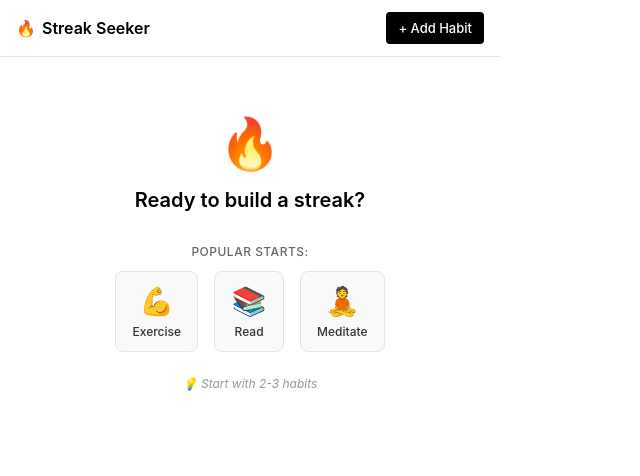
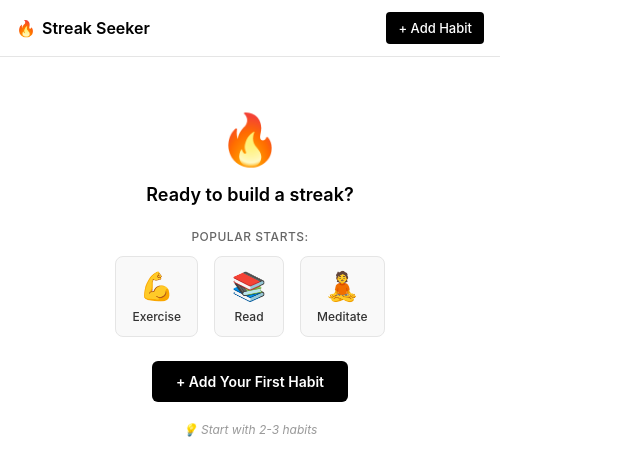
Before and after one commit to iccir919/streak-seeker, a React (Vite) app: page / in a window 1280 px wide. Shown: the top 476 px of the page, without its empty margins (0-640 px from the left). Built offline with nearby package versions, Linux system fonts and the light colour scheme.

Commit message:
Update version in package.json

```diff
--- a/package.json
+++ b/package.json
@@ -1,7 +1,7 @@
 {
   "name": "streak-seeker",
   "private": true,
-  "version": "0.0.0",
+  "version": "1.1.0",
   "type": "module",
   "scripts": {
     "dev": "vite",
--- a/src/App.css
+++ b/src/App.css
@@ -6,7 +6,7 @@
 
 /* Header */
 .header {
-  padding: 12px 16px; /* From 20px to 12px 16px */
+  padding: 12px 16px;
   border-bottom: 1px solid #E5E5E5;
   display: flex;
   justify-content: space-between;
@@ -16,17 +16,17 @@
 .logo {
   display: flex;
   align-items: center;
-  gap: 6px; /* From 8px to 6px */
-  font-size: 16px; /* From 24px to 16px */
+  gap: 6px;
+  font-size: 16px;
   font-weight: 600;
 }
 
 .btn-add {
-  padding: 8px 12px; /* From 10px 16px to 8px 12px */
+  padding: 8px 12px;
   background: black;
   color: white;
   border-radius: 4px;
-  font-size: 13px; /* From 14px to 13px */
+  font-size: 13px;
   font-weight: 500;
   transition: opacity 0.2s;
 }
@@ -37,7 +37,7 @@
 
 /* Main Content */
 .main {
-  padding: 8px 16px;
+  padding: 12px 16px;
   max-height: 480px;
   overflow-y: auto;
 }
@@ -63,7 +63,7 @@
 /* Empty State */
 .empty-state {
   text-align: center;
-  padding: 48px 24px;
+  padding: 40px 20px;
   color: #666666;
 }
 
@@ -79,15 +79,15 @@
 }
 
 .empty-state h2 {
-  font-size: 20px;
-  margin-bottom: 32px;
+  font-size: 18px;
+  margin-bottom: 24px;
   color: black;
   font-weight: 600;
 }
 
 /* Examples Section */
 .empty-state-examples {
-  margin-bottom: 32px;
+  margin-bottom: 24px;
 }
 
 .example-label {
@@ -127,8 +127,28 @@
   font-weight: 500;
 }
 
-.empty-state-examples {
-  margin-bottom: 24px; /* Adjusted from 32px */
+/* Add First Habit Button */
+.btn-add-first {
+  padding: 12px 24px;
+  background: black;
+  color: white;
+  border-radius: 6px;
+  font-size: 14px;
+  font-weight: 600;
+  cursor: pointer;
+  transition: all 0.2s;
+  margin-bottom: 20px;
+  border: none;
+}
+
+.btn-add-first:hover {
+  background: #333333;
+  transform: translateY(-1px);
+  box-shadow: 0 4px 12px rgba(0, 0, 0, 0.15);
+}
+
+.btn-add-first:active {
+  transform: translateY(0);
 }
 
 /* Tip */
--- a/src/App.jsx
+++ b/src/App.jsx
@@ -150,6 +150,10 @@ function App() {
                 </div>
               </div>
 
+              <button className="btn-add-first" onClick={handleAddHabit}>
+                + Add Your First Habit
+              </button>
+
               <div className="empty-state-tip">
                 💡 Start with 2-3 habits
               </div>
--- a/src/utils/storage.js
+++ b/src/utils/storage.js
@@ -1,4 +1,5 @@
 const STORAGE_KEY = 'streak_seeker_data';
+import { v4 as uuidv4 } from 'uuid';
 
 // Get all data
 export const getData = () => {
@@ -26,7 +27,7 @@ export const getHabits = () => {
 export const addHabit = (habitData) => {
   const data = getData();
   const newHabit = {
-    id: generateId(),
+    id: uuidv4(),
     name: habitData.name,
     icon: habitData.icon,
     color: habitData.color || '#000000',
```
